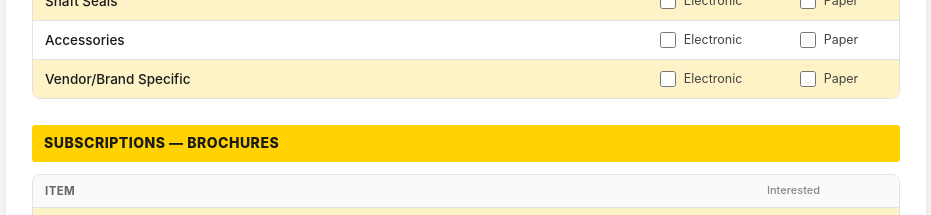
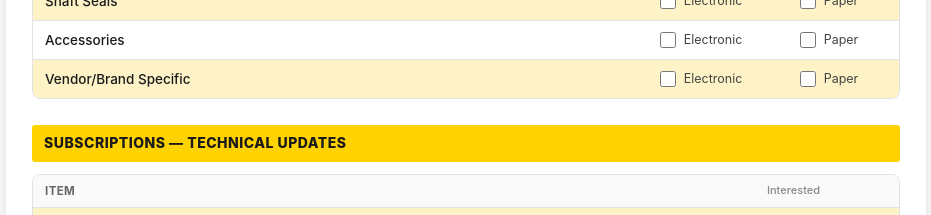
Before and after one commit to davidranderson1/customer-interest-survey, a plain HTML site: page index.html in a window 1280 px wide. Shown: the part 2660-2875 px from the top of the page, without its empty margins (174-1105 px from the left). Drawn offline with Linux system fonts and the light colour scheme.

Commit message:
Add files via upload

```diff
--- a/index.html
+++ b/index.html
@@ -216,7 +216,7 @@
     </div>
 
     <div class="section">
-      <div class="bar">Subscriptions — Brochures</div>
+      <div class="bar">Subscriptions — Technical Updates</div>
       <div id="brochures" class="checklist single"></div>
     </div>
 
```
